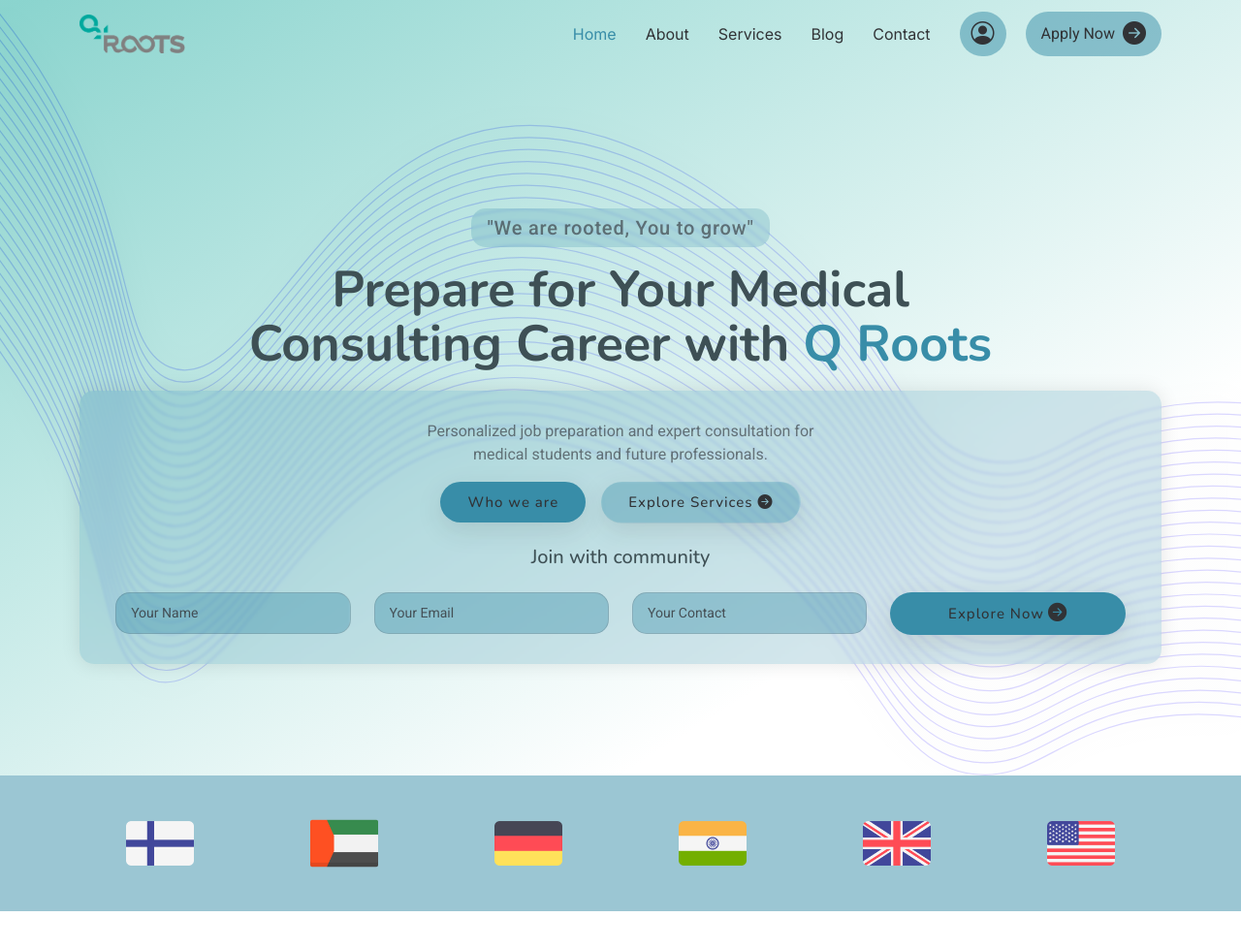
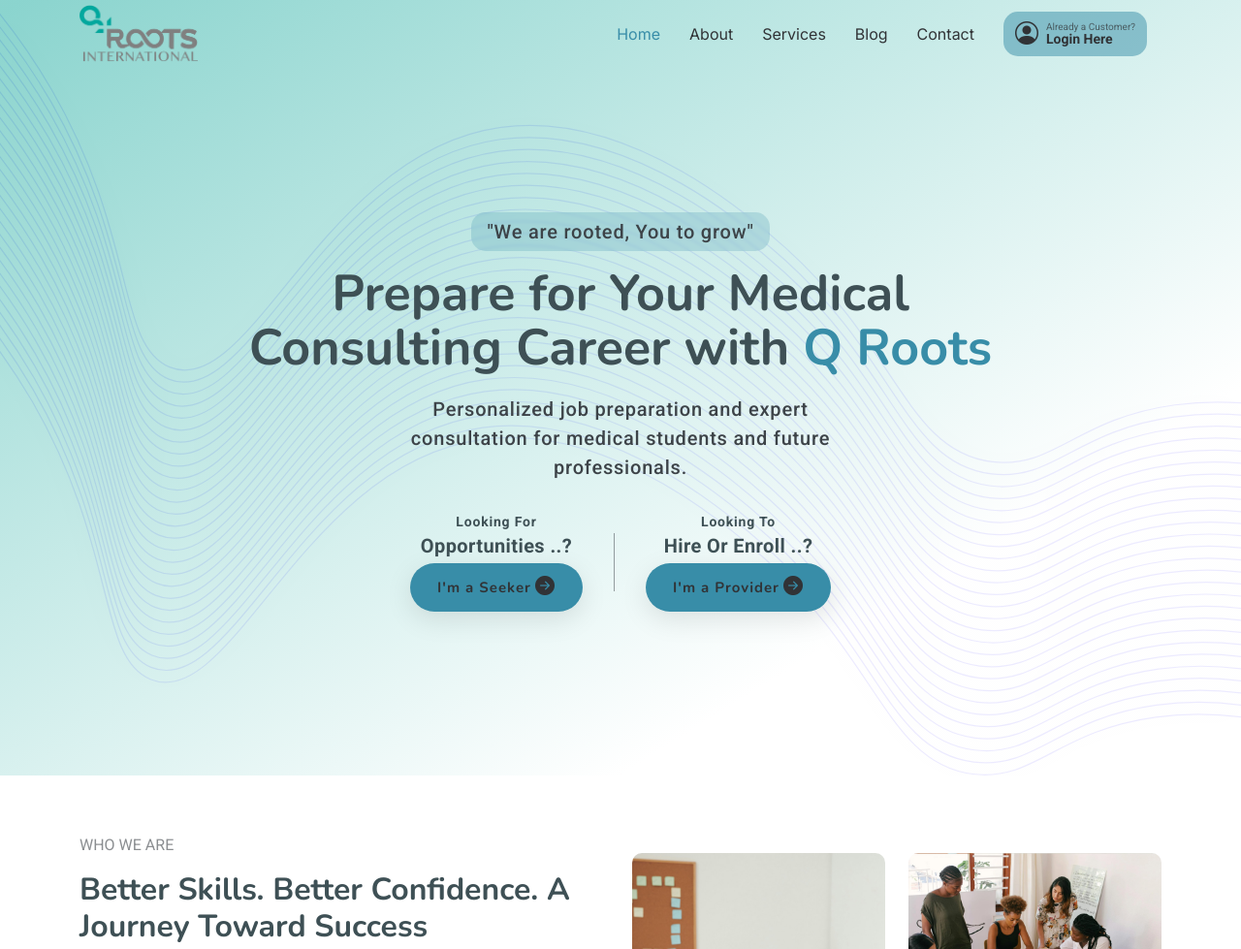
Before and after one commit to muhsintp99/qroots, a plain HTML site: page index.html in a window 1280 px wide. Shown: the top 979 px of the page at 97% size. Drawn offline with nearby package versions, Linux system fonts and the light colour scheme.

Commit message:
new on 0909205

```diff
--- a/assets/css/main.css
+++ b/assets/css/main.css
@@ -156,7 +156,7 @@
 }
 
 .header .logo img {
-  max-height: 40px;
+  max-height: 60px;
   margin-right: 8px;
 }
 
@@ -177,7 +177,7 @@
   }
 
   .header .logo img {
-    max-height: 38px;
+    max-height: 45px;
   }
 
   .header .logo h1 {
@@ -193,7 +193,7 @@
   font-size: 16px;
   padding: 5px 16px;
   margin: 0 0 0 20px;
-  border-radius: 50px;
+  border-radius: 15px;
   transition: 0.3s;
   display: flex;
   align-items: center;
@@ -220,6 +220,7 @@
     margin: 0 15px 0 0;
     padding: 6px 15px;
   }
+
   .header .btn-getlogin {
     order: 2;
     margin: 0 15px 0 0;
@@ -231,32 +232,60 @@
   }
 }
 
+@media (max-width: 580px) {
+  .header .btn-getstarted {
+    display: none;
+  }
+}
+
+
 /* ------------------------------------------------------ */
 .header .btn-getlogin,
 .header .btn-getlogin:focus {
   color: var(--nav-color);
-  /* background: var(--accent-color); */
   background: color-mix(in srgb, var(--accent-color), transparent 50%);
-  /* font-size: 16px; */
   padding: 5px 12px;
-  margin: 0 0 0 30px;
-  border-radius: 50px;
+  margin: 0 15px 0 30px;
+  border-radius: 15px;
   transition: 0.3s;
   display: flex;
   align-items: center;
   justify-content: center;
-
+  gap: 8px;
+  /* space between icon and text */
+  text-decoration: none;
 }
 
 .header .btn-getlogin i,
 .header .btn-getlogin i:focus {
   color: var(--nav-color);
+  font-size: 1rem;
 }
 
 .header .btn-getlogin:hover,
 .header .btn-getlogin:focus:hover {
   color: var(--background-color);
   background: color-mix(in srgb, var(--accent-color), transparent 15%);
+}
+
+/* Style for the text */
+.btn-getlogin .login-text {
+  display: flex;
+  flex-direction: column;
+  align-items: flex-start;
+  line-height: 1.1;
+}
+
+.btn-getlogin .login-text small {
+  font-size: 10px;
+  opacity: 0.7;
+  margin: 0;
+}
+
+.btn-getlogin .login-text strong {
+  font-size: 14px;
+  font-weight: bold;
+  margin: 0;
 }
 
 /* ------------------------------------------------------ */
@@ -432,7 +461,7 @@
 }
 
 /* Mobile Navigation */
-@media (max-width: 1199px) {
+@media (max-width: 1200px) {
   .mobile-nav-toggle {
     color: var(--nav-color);
     font-size: 28px;
@@ -453,6 +482,7 @@
     position: absolute;
     inset: 60px 20px 20px 20px;
     padding: 10px 0;
+
     margin: 0;
     border-radius: 6px;
     background-color: var(--nav-mobile-background-color);
@@ -995,7 +1025,7 @@
   width: 100%;
   min-height: 100vh;
   position: relative;
-  padding: 140px 0 40px 0;
+  padding: 120px 0 40px 0;
   display: flex;
   align-items: center;
   overflow: hidden;
@@ -1011,6 +1041,7 @@
   z-index: 1;
   /* Added drop shadow to the image */
   filter: drop-shadow(0 0 15px rgba(0, 0, 0, 0.3));
+  opacity: 0.5;
 }
 
 /* Flag Animation Styles */
@@ -1089,6 +1120,8 @@
     gap: 10px;
   }
 }
+
+
 
 .hero .hero-bg::before {
   content: "";
@@ -1131,22 +1164,29 @@
 }
 
 .hero-content {
-  background: color-mix(in srgb, var(--accent-color), transparent 78%);
+  /* background: color-mix(in srgb, var(--accent-color), transparent 78%); */
   border-color: color-mix(in srgb, var(--default-color), transparent 20%);
-  backdrop-filter: blur(1.5px);
-  -webkit-backdrop-filter: blur(0.9px);
-  box-shadow: 0px 0px 20px rgba(0, 0, 0, 0.1);
+  /* backdrop-filter: blur(1.5px); */
+  /* -webkit-backdrop-filter: blur(0.9px); */
+  /* box-shadow: 0px 0px 20px rgba(0, 0, 0, 0.1); */
   padding: 30px;
+  padding-top: 0px;
   border-radius: 15px;
   margin-top: 20px;
 }
 
 .hero p {
-  color: color-mix(in srgb, var(--default-color), transparent 30%);
+  /* color: color-mix(in srgb, var(--default-color), transparent 30%);
   margin: px 0 20px 0;
   font-size: 16px;
   font-weight: 400;
-  max-width: 450px;
+  */
+  max-width: 490px;
+  font-size: 20px;
+  font-weight: 500;
+  letter-spacing: 0.8px;
+  border-radius: 15px;
+
 }
 
 @media (min-width: 768px) {
@@ -1154,6 +1194,81 @@
     max-width: 600px;
   }
 }
+
+/* Role Select Section Styles */
+.role-select {
+  margin-top: 20px;
+}
+
+.role-option p {
+  font-size: 14px;
+  font-weight: 700;
+  letter-spacing: 0.8px;
+  color: var(--heading-color);
+  margin: 0;
+  line-height: 1.4;
+}
+
+.role-option p span {
+  font-size: 20px;
+  font-weight: 600;
+  letter-spacing: 0.4px;
+  color: var(--heading-color);
+  margin: 0;
+  line-height: 1.4;
+}
+
+.btn-role {
+  color: var(--nav-color);
+  background: var(--accent-color);
+  font-family: var(--heading-font);
+  font-weight: 500;
+  font-size: 15px;
+  letter-spacing: 1px;
+  display: inline-block;
+  padding: 10px 28px;
+  border-radius: 50px;
+  transition: 0.5s;
+  box-shadow: 0 8px 28px rgba(0, 0, 0, 0.1);
+
+
+
+  /* display: inline-block;
+  margin-top: 6px;
+  padding: 8px 20px;
+  font-size: 14px;
+  font-weight: 600;
+  color: var(--nav-color);
+  background: color-mix(in srgb, var(--accent-color), transparent 50%);
+  border: 1px solid color-mix(in srgb, var(--accent-color), transparent 30%);
+  border-radius: 10px;
+  text-decoration: none;
+  transition: background 0.3s, color 0.3s, transform 0.2s; */
+}
+
+.btn-role:hover {
+  background: color-mix(in srgb, var(--accent-color), transparent 20%);
+  color: var(--background-color);
+  transform: scale(1.05);
+}
+
+.divider {
+  width: 1px;
+  background: color-mix(in srgb, var(--default-color), transparent 50%);
+  height: 60px;
+}
+
+@media (max-width: 576px) {
+  .role-select {
+    flex-direction: column;
+    gap: 10px;
+  }
+
+  .divider {
+    display: none;
+  }
+}
+
 
 .hero .btn-get-started {
   color: var(--nav-color);
--- a/index.html
+++ b/index.html
@@ -39,7 +39,8 @@
     <div class="container-fluid container-xl position-relative d-flex align-items-center">
 
       <a href="index.html" class="logo d-flex align-items-center me-auto">
-        <img src="assets/img/logo/PNGs/logosid.png" alt="">
+        <!-- <img src="assets/img/logo/PNGs/logosid.png" alt=""> -->
+        <img src="assets/img/logo/PNGs/favicon.png" alt="">
         <!-- <h1 class="sitename">Roots</h1> -->
       </a>
 
@@ -62,10 +63,17 @@
         <i class="mobile-nav-toggle d-xl-none bi bi-list"></i>
       </nav>
 
-      <a class="btn-getlogin" href="https://qroots-frontend.vercel.app/login"><i class="bi bi-person-circle fs-4"
-          style="font-size: 1rem;"></i></a>
-      <a class="btn-getstarted" href="https://qroots-frontend.vercel.app/JobApplication">Apply Now <i class="bi bi-arrow-right-circle-fill ms-2 fs-4"
-          style="font-size: 1rem;"></i></a>
+      <!-- <a class="btn-getlogin" href="https://qroots-frontend.vercel.app/login"><i class="bi bi-person-circle fs-4"
+          style="font-size: 1rem;"></i></a> -->
+
+      <a class="btn-getlogin" href="https://qroots-frontend.vercel.app/login">
+        <i class="bi bi-person-circle fs-4"></i>
+        <span class="login-text">
+          <small>Already a Customer?</small> <strong>Login Here</strong>
+        </span>
+      </a>
+      <!-- <a class="btn-getstarted" href="https://qroots-frontend.vercel.app/JobApplication">Apply Now <i
+          class="bi bi-arrow-right-circle-fill ms-2 fs-4" style="font-size: 1rem;"></i></a> -->
 
     </div>
   </header>
@@ -81,6 +89,7 @@
         <div class="d-flex flex-column justify-content-center align-items-center">
           <p class="hero-core">"We are rooted, You to grow"</p>
           <h1 data-aos="fade-up fw-bold">Prepare for Your Medical Consulting Career with <span>Q Roots</span></h1>
+
           <!-- <div class="hero-flags">
               <div class="flag-group left-flags">
                 <img src="assets/img/flags/sq/finland.png" alt="Finland" class="flag" />
@@ -98,13 +107,27 @@
 
             <p data-aos="fade-up" data-aos-delay="100">Personalized job preparation and expert consultation for medical
               students and future professionals.<br></p>
-            <div class="d-flex gap-3 mb-3 flex-column flex-sm-row flex-lg-row" data-aos="fade-up" data-aos-delay="200">
+            <!-- <div class="d-flex gap-3 mb-3 flex-column flex-sm-row flex-lg-row" data-aos="fade-up" data-aos-delay="200">
               <a href="#about" class="btn-get-started">Who we are</a>
               <a href="#about" class="btn-get-started-1">Explore Services <i
                   class="bi bi-arrow-right-circle-fill"></i></a>
+            </div> -->
+
+
+            <div data-aos="fade-up" data-aos-delay="100"
+              class="role-select d-flex justify-content-center align-items-center gap-4 mt-3">
+              <div class="role-option text-center">
+                <p class="mb-1">Looking For<br><span> Opportunities ..?</span></p>
+                <a href="#seeker" class="btn-role fw-bold d-flex justify-content-center align-items-center">I'm a Seeker <i class="bi bi-arrow-right-circle-fill fs-5 ms-1"></i> </a>
+              </div>
+              <div class="divider mx-2"></div>
+              <div class="role-option text-center">
+                <p class="mb-1">Looking To<br> <span>Hire Or Enroll ..?</span></p>
+                <a href="#provider" class="btn-role fw-bold d-flex justify-content-center align-items-center">I'm a Provider <i class="bi bi-arrow-right-circle-fill fs-5 ms-1"></i> </a>
+              </div>
             </div>
 
-            <div class="hero-from mt-2">
+            <!-- <div class="hero-from mt-2">
               <form action="forms/contact.php" method="post" class="php-email-form" data-aos="fade-up"
                 data-aos-delay="400">
                 <div class="row gy-4">
@@ -136,8 +159,8 @@
 
                 </div>
               </form>
-            </div><!-- End Contact Form -->
-
+            </div> -->
+            <!-- End Contact Form -->
           </div>
         </div>
       </div>
@@ -145,7 +168,7 @@
 
     </section><!-- /Hero Section -->
 
-    <!-- Clients Section -->
+    <!--
     <section id="clients" class="clients section">
 
       <div class="container" data-aos="fade-up">
@@ -154,33 +177,33 @@
 
           <div class="col-xl-2 col-md-3 col-6 client-logo">
             <img src="assets/img/flags/sq/finland.png" class="img-fluid" alt="">
-          </div><!-- End Client Item -->
+          </div>
 
           <div class="col-xl-2 col-md-3 col-6 client-logo">
             <img src="assets/img/flags/sq/flag.png" class="img-fluid" alt="">
-          </div><!-- End Client Item -->
+          </div>
 
           <div class="col-xl-2 col-md-3 col-6 client-logo">
             <img src="assets/img/flags/sq/germany.png" class="img-fluid" alt="">
-          </div><!-- End Client Item -->
+          </div>
 
           <div class="col-xl-2 col-md-3 col-6 client-logo">
             <img src="assets/img/flags/sq/india.png" class="img-fluid" alt="">
-          </div><!-- End Client Item -->
+          </div>
 
           <div class="col-xl-2 col-md-3 col-6 client-logo">
             <img src="assets/img/flags/sq/united-kingdom.png" class="img-fluid" alt="">
-          </div><!-- End Client Item -->
+          </div>
 
           <div class="col-xl-2 col-md-3 col-6 client-logo">
             <img src="assets/img/flags/sq/united-states.png" class="img-fluid" alt="">
-          </div><!-- End Client Item -->
+          </div>
 
         </div>
 
       </div>
 
-    </section><!-- /Clients Section -->
+    </section>-->
 
     <!-- About Section -->
     <section id="about" class="about section">
```
Also changed, not shown: assets/img/logo/PNGs/favicon.png (added), assets/img/logo/PNGs/favicon1.png (added).
